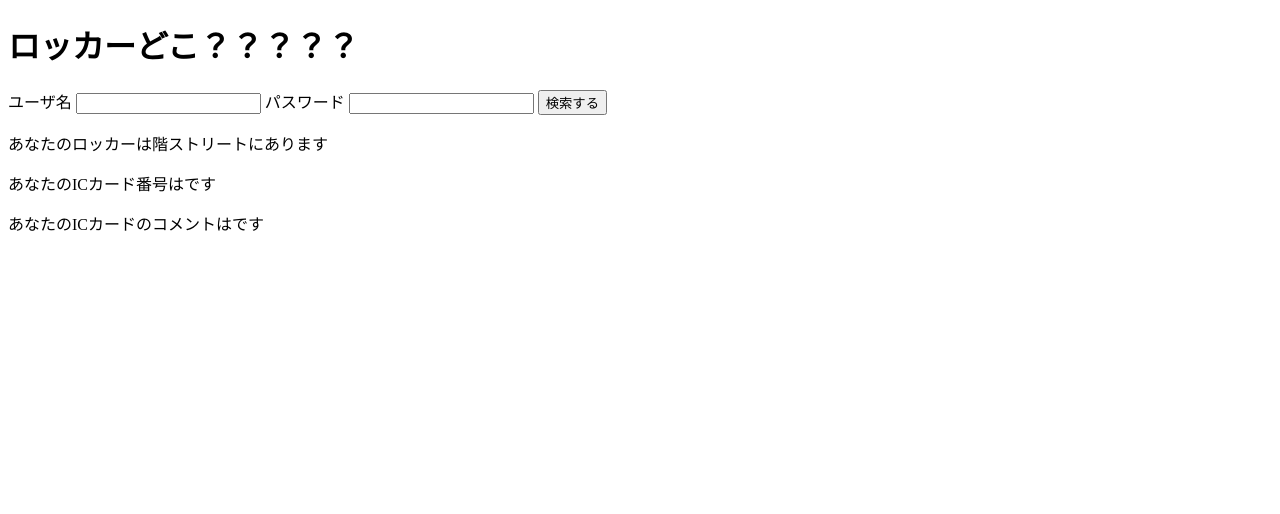
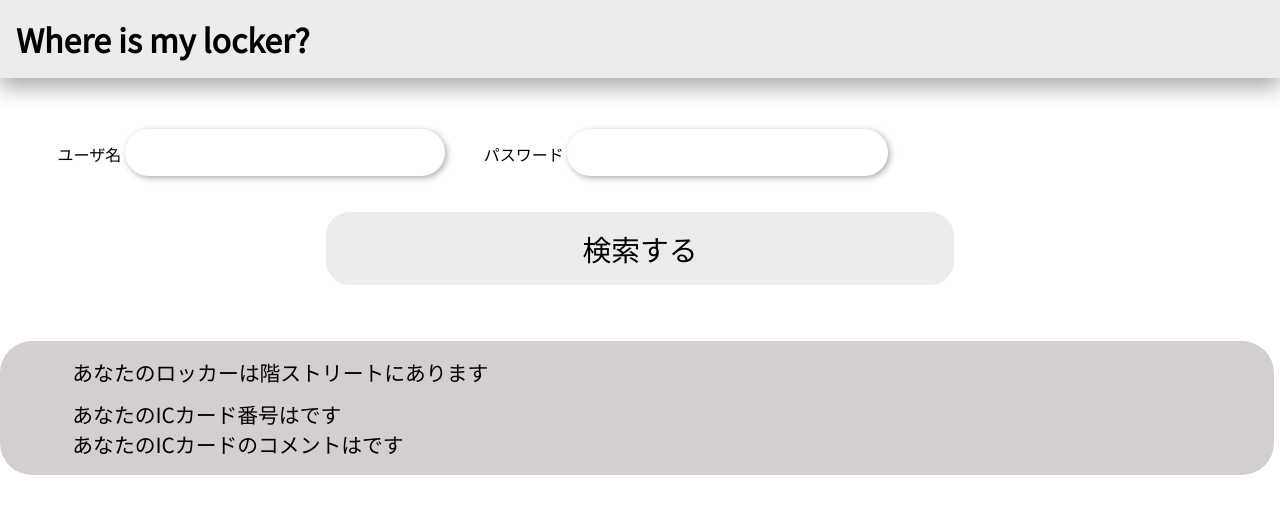
Before and after one commit to iniad-wm/where-is-locker, a plain HTML site: page index.html in a window 1280 px wide. Drawn offline with nearby package versions, Linux system fonts and the light colour scheme.

Commit message:
CSS実装完了

```diff
--- a/css/index.scss
+++ b/css/index.scss
@@ -1,10 +1,104 @@
+$mygray: rgb(174, 173, 173);
+$mygray2: rgb(238, 235, 235);
+
+*{
+    margin: 0;
+    padding: 0;
+    font-family: "Noto Sans JP";
+    overflow-x: hidden;
+}
+
+h1{
+    font-size: 2rem;
+    padding: 1rem;
+    box-shadow: 0px 10px 20px $mygray;
+    background-color: $mygray2;
+}
+
+
+.container{
+    margin-top: 2rem;
+
+    .form{
+        padding-left: 3%;
+        width: 100%;
+        display: flex;
+        justify-content: left;
+
+        .user-field, .pass-field{
+            padding: 1.2rem;
+
+            input{
+                border: none;
+                padding: 0.6rem;
+                padding-left: 1.5rem;
+                font-size: 1.2rem;
+                border-radius: 25vh;
+                box-shadow: 2px 2px 6px $mygray;
+                outline: none;
+                transition: all 0.3s ease;
+
+                &:focus{
+                    box-shadow: 2px 2px 15px $mygray;
+                }
+            }
+        }
+    }
+
+    .search-field{
+        display: flex;
+        justify-content: center;
+        width: 100%;
+
+        #search-btn{
+
+            margin: 1rem;
+            padding-top: 1rem;
+            padding-bottom: 1rem;
+            padding-left: 20%;
+            padding-right: 20%;
+
+            border: none;
+            font-size: 1.8rem;
+            border-radius: 3vh;
+            background-color: $mygray2;
+            transition: all 0.3s ease;
+            cursor: pointer;
+
+            &:hover{
+                background-color: rgb(173, 168, 168);
+                letter-spacing: 10px;
+            }
+        }
+    }
+
+    .result{
+        width: 98%;
+        margin-top: 5vh;
+        display: flex;
+        justify-content: center;
+        position: relative;
+        flex-wrap: wrap;
+        background-color: rgb(211, 207, 207);
+        border-radius: 4vh;
+        padding: 0.6rem;
+
+        .info{
+            width: 90%;
+            padding: 0.4rem;
+            font-size: 1.3rem;
+        }
+    }
+
+}
+
 .place{
-    position: absolute;
-    left: 50%;
-    width: 80%;
-    transform: translateX(-50%);
+    display: flex;
+    justify-content: center;
+    width: 100%;
 
     img{
         width: 90%;
+        margin: 1rem;
     }
 }
--- a/index.html
+++ b/index.html
@@ -9,26 +9,37 @@
     <script src="https://code.jquery.com/jquery-3.6.1.js"
         integrity="sha256-3zlB5s2uwoUzrXK3BT7AX3FyvojsraNFxCc2vC/7pNI=" crossorigin="anonymous"></script>
     <link rel="stylesheet" href="css/index.css">
+    <link href="https://fonts.googleapis.com/css?family=Noto+Sans+JP" rel="stylesheet">
 </head>
 
 <body>
-    <h1>ロッカーどこ？？？？？</h1>
+    <h1>Where is my locker?</h1>
 
+    <div class="container">
         <div class="form">
+            <div class="user-field">
                 <label for="user">ユーザ名</label>
                 <input type="text" id="user">
+            </div>
+
+            <div class="pass-field">
                 <label for="pass">パスワード</label>
                 <input type="password" id="pass">
+            </div>
 
+
+        </div>
+        <div class="search-field">
             <button id="search-btn" onclick="getRegisteredIccard()">検索する</button>
         </div>
 
+
         <div class="result">
-        <div class="pos">
+            <div class="pos info">
                 <p>あなたのロッカーは<span id="floor"></span>階<span id="street"></span>ストリートにあります</p>
             </div>
 
-        <div class="card-info">
+            <div class="card-info info">
                 <p>あなたのICカード番号は<span id="card-id"></span>です</p>
 
                 <!-- この下にカードのコメントを返してください -->
@@ -37,6 +48,8 @@
         </div>
 
         <div class="place"></div>
+    </div>
+
 
 
     <script src="js/lockerpos.js"></script>
```
Also changed, not shown: css/index.css, 1 other file. Lines whose indentation alone changed are shown as unchanged.
